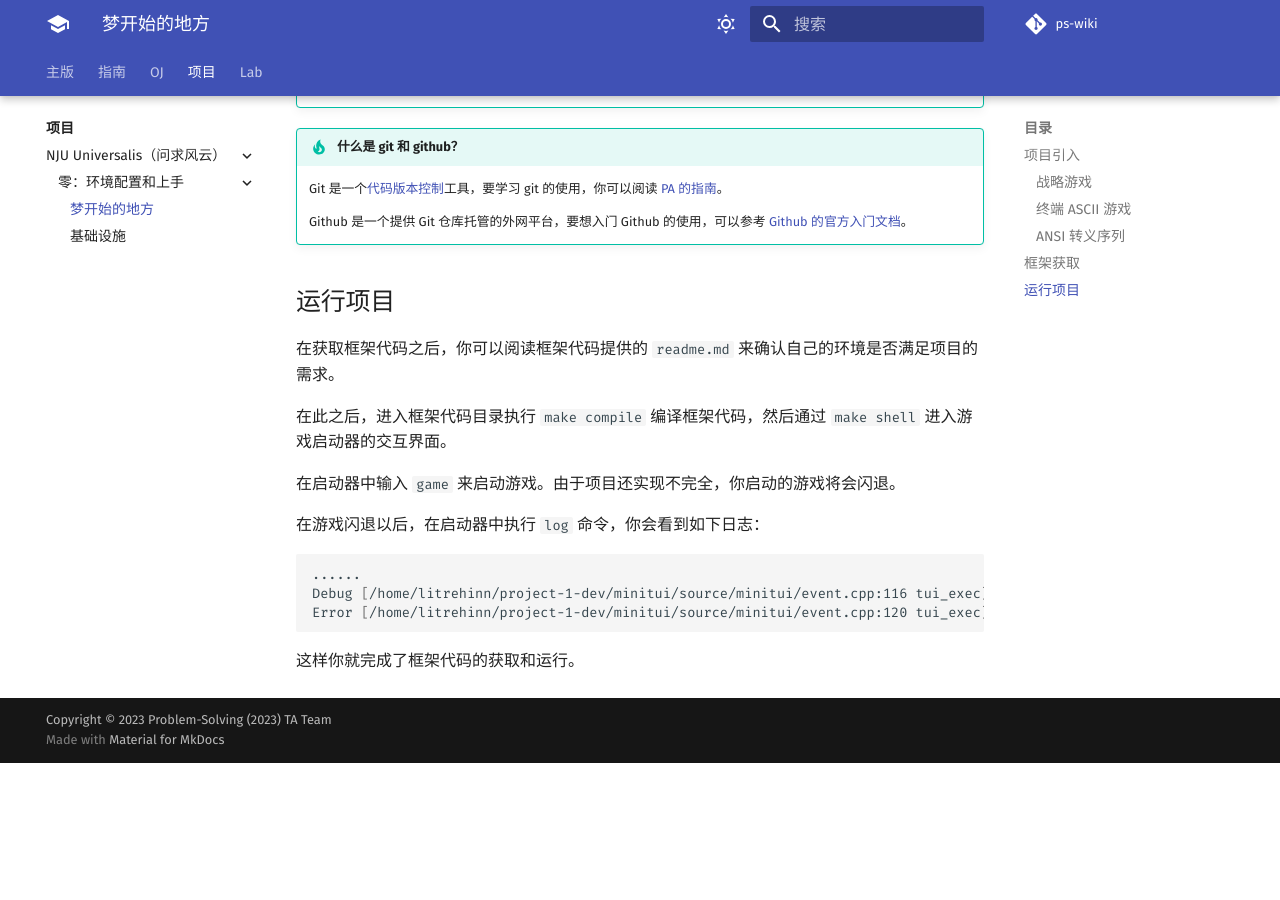
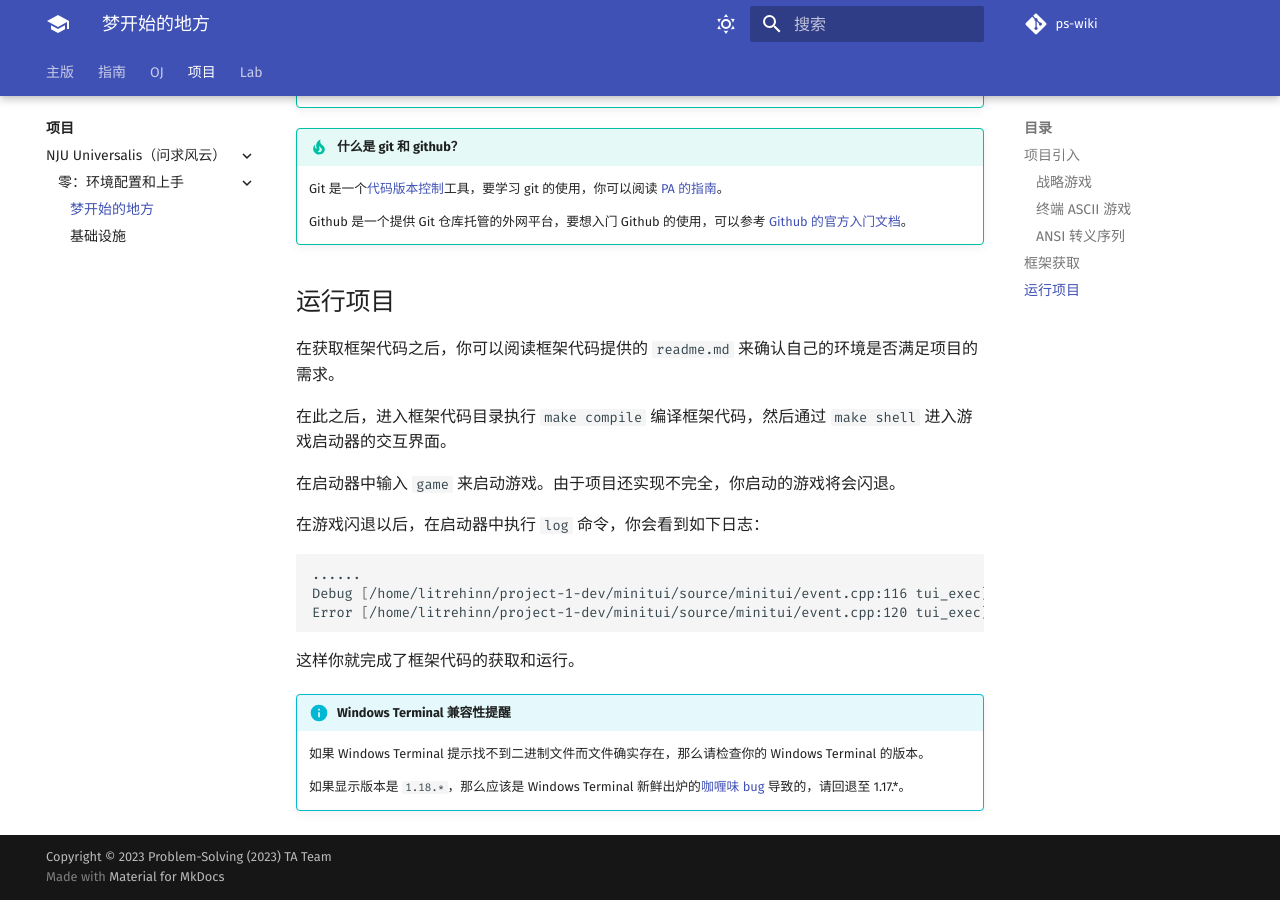
Before and after one commit to PS2023-programming/ps-wiki, an MkDocs documentation site: the page built from docs/program/ps1/0/getcode.md, in a window 1280 px wide and 900 px high, scrolled down 3680 px. Built offline with MkDocs 1.6.1 and Material for MkDocs 9.7.7, drawn with Linux system fonts in a browser that asks for light colours; comment, search, counter and statistics services are not loaded; before the commit the page ends 4443 px from its top, so only the background shows below that.

Commit message:
report a terminal bug

````diff
--- a/docs/program/ps1/0/getcode.md
+++ b/docs/program/ps1/0/getcode.md
@@ -85,3 +85,8 @@ Error [/home/litrehinn/project-1-dev/minitui/source/minitui/event.cpp:120 tui_ex
 ```
 
 这样你就完成了框架代码的获取和运行。
+
+!!! info "Windows Terminal 兼容性提醒"
+    如果 Windows Terminal 提示找不到二进制文件而文件确实存在，那么请检查你的 Windows Terminal 的版本。
+
+    如果显示版本是 `1.18.*`，那么应该是 Windows Terminal 新鲜出炉的[咖喱味 bug](https://github.com/microsoft/terminal/issues/15487) 导致的，请回退至 1.17.*。
````
